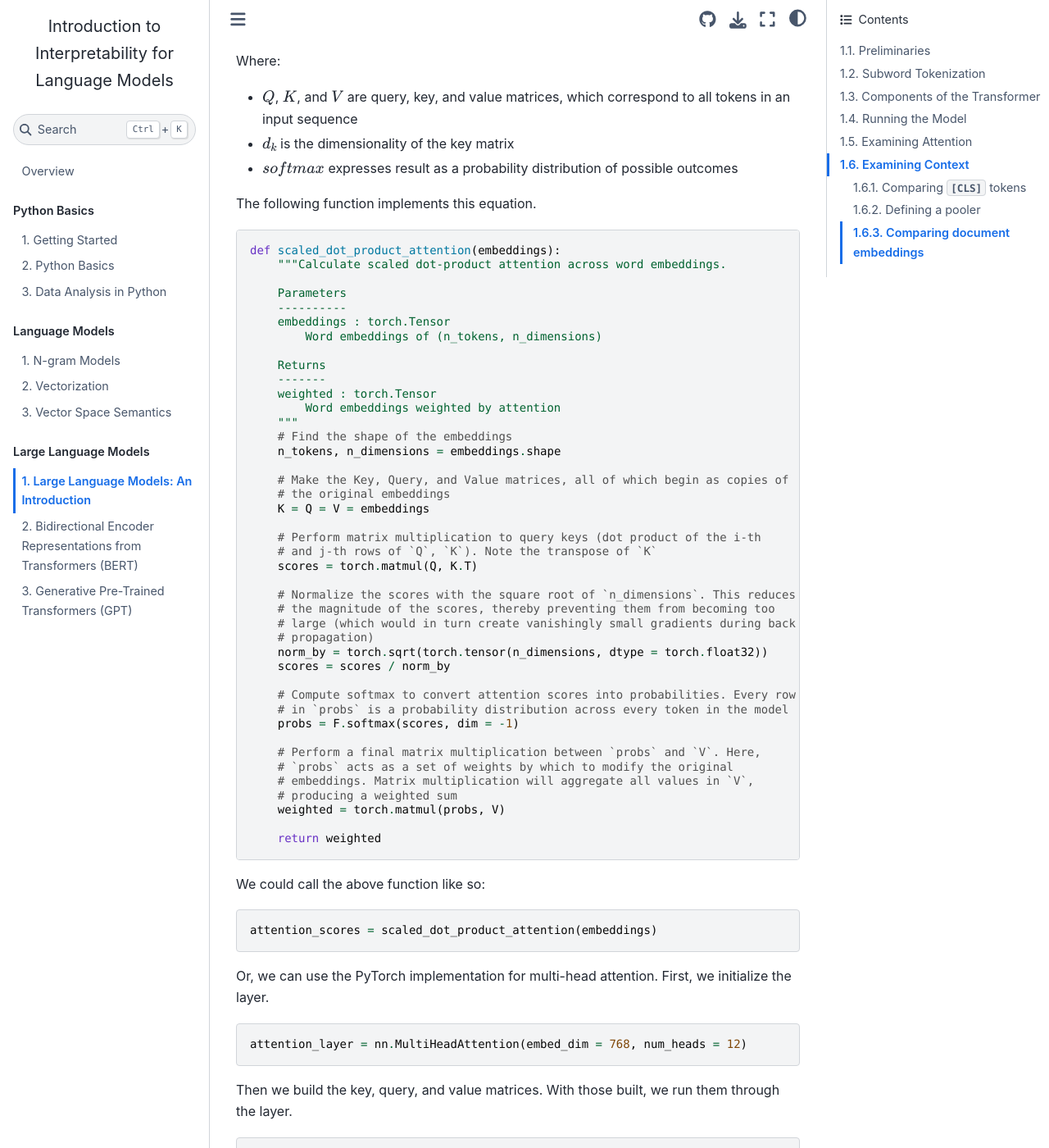
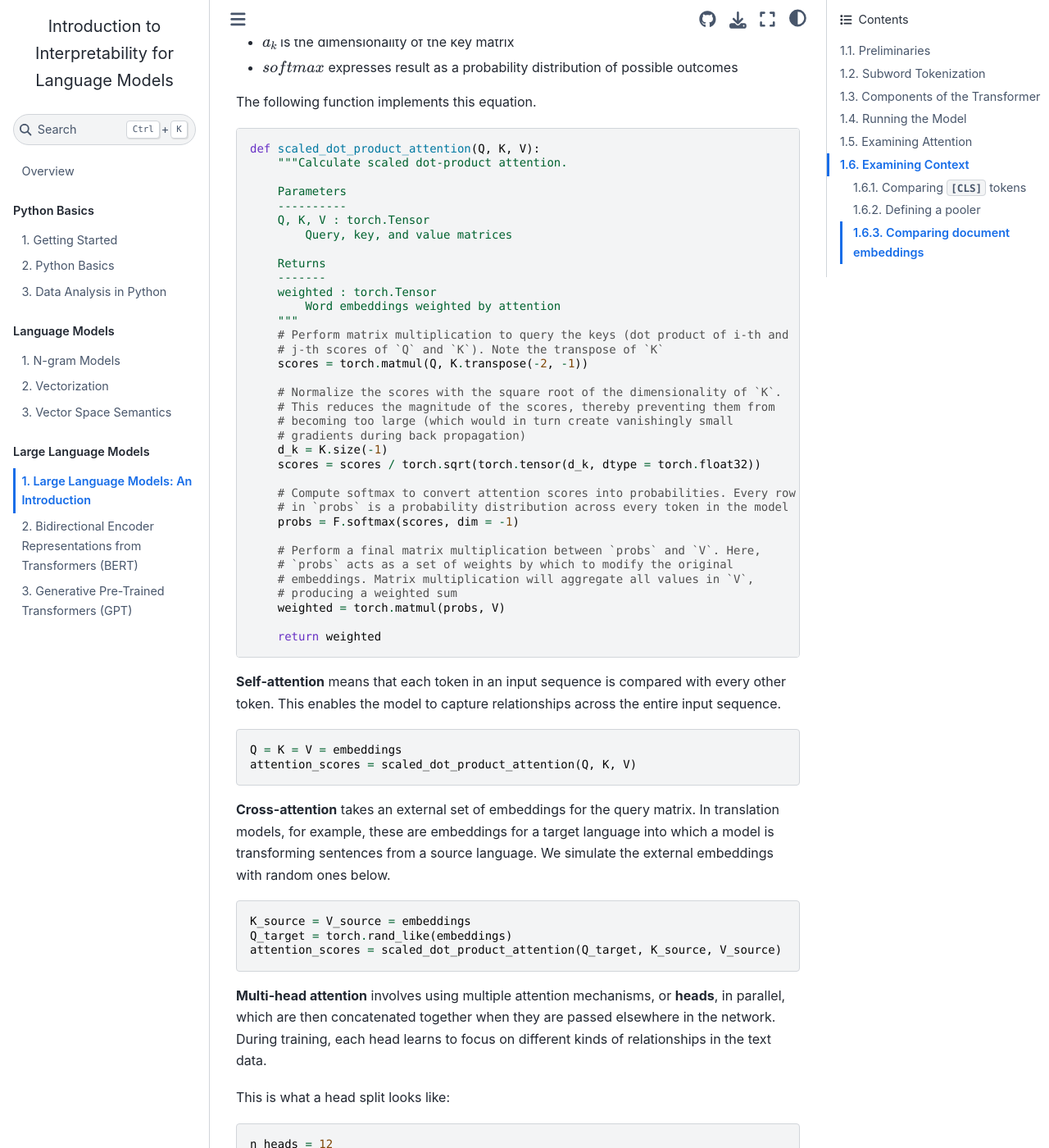
Before and after one commit to t-shoemaker/2024_dtl_lm-interpretability, a Jupyter Book: the page built from chapters/07_intro-to-llms.md, in a window 1280 px wide and 1400 px high, scrolled down 8591 px. Shown: the whole window at 82% size. Built offline with Jupyter Book 1.0.4 settings and Sphinx 7.4.7 and the Sphinx Book theme 1.1.4, drawn with Linux system fonts in a browser that asks for light colours; some of the changed text lies outside the part shown.

Commit message:
Extending attention explanation

````diff
--- a/chapters/07_intro-to-llms.md
+++ b/chapters/07_intro-to-llms.md
@@ -424,15 +424,8 @@ it captures complex patterns, local contexts, and long-range dependencies among
 the tokens.
 
 You will often see different forms of attention described in the context of
-Transformers. **Self-attention** means that each token in an input sequence is
-compared with every other token. This enables the model to capture
-relationships across the entire input sequence. **Multi-head attention**
-involves using multiple attention mechanisms in parallel, which are then
-concatenated together when they are passed elsewhere in the network. During
-training, each head learns to focus on different kinds of relationships in the
-text data.
-
-At core, however, attention is expressed as the following:
+Transformers. We will walk through the three main ones. At score, however,
+attention is expressed as the following:
 
 $$
 Attention(Q, K, V) = softmax(\frac{QK^T}{\sqrt{d_k}})V
@@ -448,36 +441,29 @@ Where:
 The following function implements this equation.
 
 ```py
-def scaled_dot_product_attention(embeddings):
-    """Calculate scaled dot-product attention across word embeddings.
+def scaled_dot_product_attention(Q, K, V):
+    """Calculate scaled dot-product attention.
 
     Parameters
     ----------
-    embeddings : torch.Tensor
-        Word embeddings of (n_tokens, n_dimensions)
+    Q, K, V : torch.Tensor
+        Query, key, and value matrices
 
     Returns
     -------
     weighted : torch.Tensor
         Word embeddings weighted by attention
     """
-    # Find the shape of the embeddings
-    n_tokens, n_dimensions = embeddings.shape
+    # Perform matrix multiplication to query the keys (dot product of i-th and
+    # j-th scores of `Q` and `K`). Note the transpose of `K`
+    scores = torch.matmul(Q, K.transpose(-2, -1))
 
-    # Make the Key, Query, and Value matrices, all of which begin as copies of
-    # the original embeddings
-    K = Q = V = embeddings
-
-    # Perform matrix multiplication to query keys (dot product of the i-th
-    # and j-th rows of `Q`, `K`). Note the transpose of `K`
-    scores = torch.matmul(Q, K.T)
-
-    # Normalize the scores with the square root of `n_dimensions`. This reduces
-    # the magnitude of the scores, thereby preventing them from becoming too
-    # large (which would in turn create vanishingly small gradients during back
-    # propagation)
-    norm_by = torch.sqrt(torch.tensor(n_dimensions, dtype = torch.float32))
-    scores = scores / norm_by
+    # Normalize the scores with the square root of the dimensionality of `K`.
+    # This reduces the magnitude of the scores, thereby preventing them from
+    # becoming too large (which would in turn create vanishingly small
+    # gradients during back propagation)
+    d_k = K.size(-1)
+    scores = scores / torch.sqrt(torch.tensor(d_k, dtype = torch.float32))
 
     # Compute softmax to convert attention scores into probabilities. Every row
     # in `probs` is a probability distribution across every token in the model
@@ -492,14 +478,54 @@ def scaled_dot_product_attention(embeddings):
     return weighted
 ```
 
-We could call the above function like so:
+**Self-attention** means that each token in an input sequence is compared with
+every other token. This enables the model to capture relationships across the
+entire input sequence.
 
 ```py
-attention_scores = scaled_dot_product_attention(embeddings)
+Q = K = V = embeddings
+attention_scores = scaled_dot_product_attention(Q, K, V)
 ```
 
-Or, we can use the PyTorch implementation for multi-head attention. First, we
-initialize the layer.
+**Cross-attention** takes an external set of embeddings for the query matrix.
+In translation models, for example, these are embeddings for a target language
+into which a model is transforming sentences from a source language. We
+simulate the external embeddings with random ones below.
+
+```py
+K_source = V_source = embeddings
+Q_target = torch.rand_like(embeddings)
+attention_scores = scaled_dot_product_attention(Q_target, K_source, V_source)
+```
+
+**Multi-head attention** involves using multiple attention mechanisms, or
+**heads**, in parallel, which are then concatenated together when they are
+passed elsewhere in the network. During training, each head learns to focus on
+different kinds of relationships in the text data.
+
+This is what a head split looks like:
+
+```py
+n_heads = 12
+n_tokens, n_dim = embeddings.shape
+head_dim = n_dim // n_heads
+heads = embeddings.view(n_tokens, n_heads, head_dim).transpose(0, 1)
+```
+
+Then, you perform attention for each one, concatenate them all, and reshape.
+
+```py
+head_outputs = []
+for i in range(n_heads):
+    Q, K, V = heads[i]
+    scores = scaled_dot_product_attention(Q, K, V)
+    head_outputs.append(scores)
+
+attention_scores = torch.cat(head_outputs, dim = -1).view(n_tokens, n_dim)
+```
+
+All of the above, however, is implemented in PyTorch. First, we initialize the
+layer.
 
 ```py
 attention_layer = nn.MultiHeadAttention(embed_dim = 768, num_heads = 12)
````
